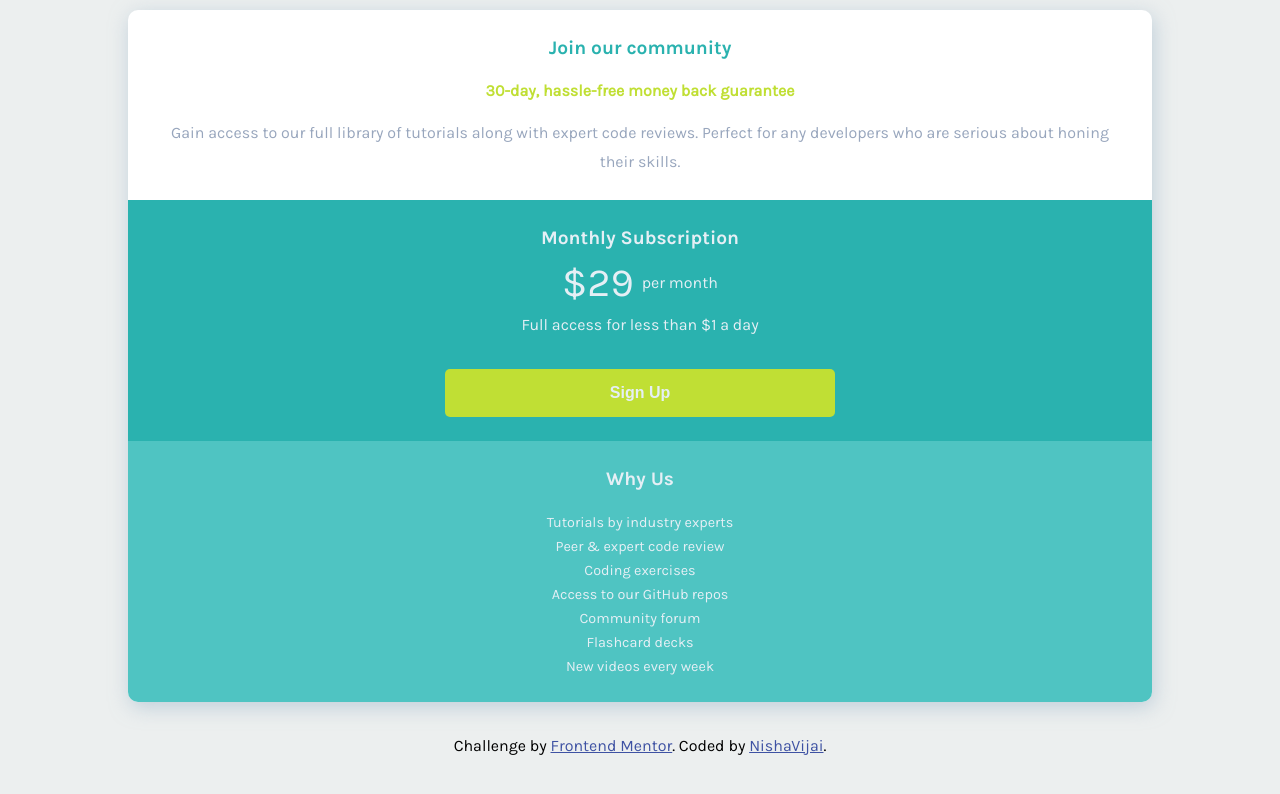
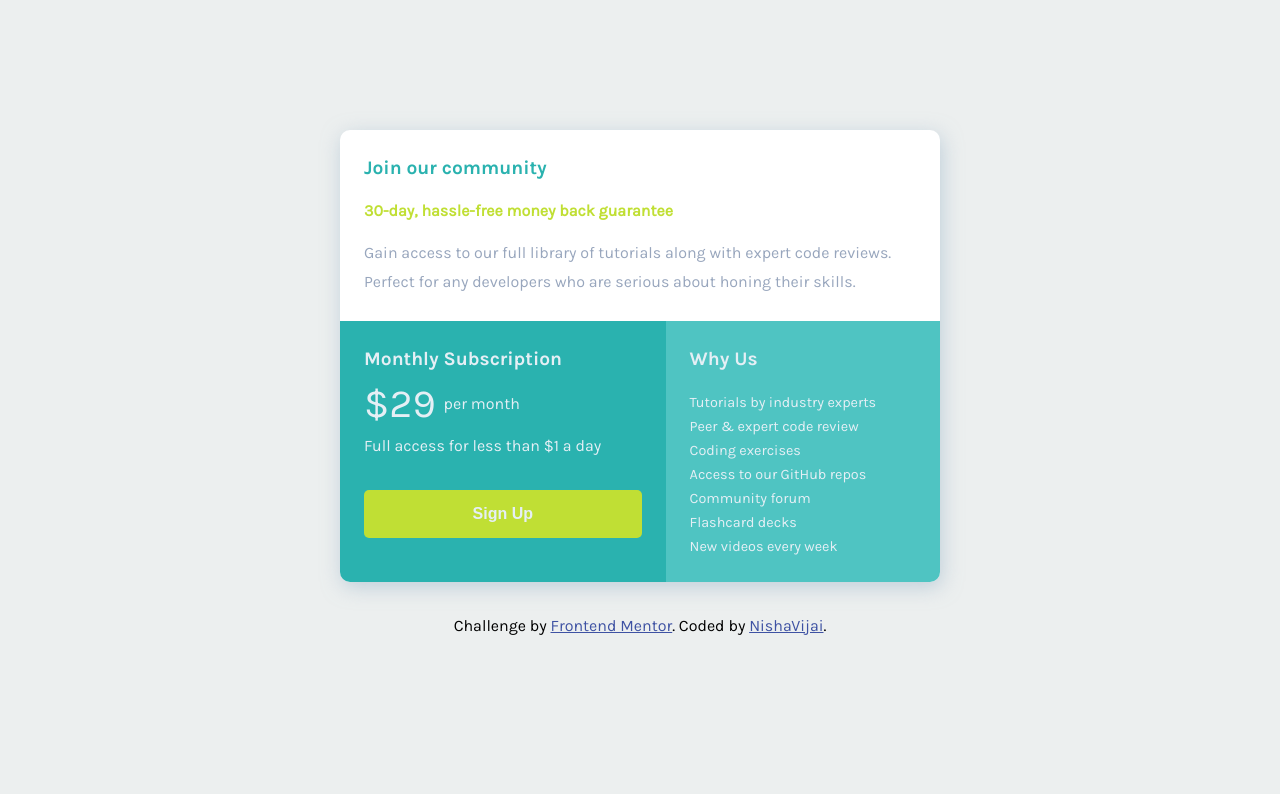
Before and after one commit to NishaVijai/single-price-grid-component, a plain HTML site: page index.html in a window 1280 px wide. Drawn offline with Linux system fonts and the light colour scheme.

Commit message:
Update style
Update desktop style media query

```diff
--- a/assets/styles/styles.css
+++ b/assets/styles/styles.css
@@ -138,32 +138,42 @@ button {
     max-width: 60vw;
 }
 
-/* footer style */
 footer {
     display: none;
-
 }
 
 /* media query for desktop */
 @media only screen and (min-width: 600px) {
     main {
-        max-width: 80vw;
+        display: grid;
+        grid-template-areas:
+        "first-section first-section"
+        "second-section third-section"
+        "second-section third-section";
+        max-width: 600px;
     }
 
-    main section {
-        text-align: center;
+    .first-section {
+        grid-area: first-section;
     }
-
-    button {
-        width: 40%;
+    .second-section {
+        grid-area: second-section;
+    }
+    .third-section {
+        grid-area: third-section;
     }
 
     .custom--width {
         max-width: 100%;
     }
 
-    .custom__flex-container {
-        justify-content: center;
+    .second-section {
+        border-bottom-left-radius: 10px;
+    }
+
+    .why-us__section-container {
+        border-bottom-left-radius: 0px;
+        border-bottom-right-radius: 10px;
     }
 
     footer {
--- a/index.html
+++ b/index.html
@@ -10,18 +10,18 @@
     </head>
     <body>
         <main class="white--bg-color">
-            <section>
+            <section class="first-section">
                 <h1 class="cyan--font-color">Join our community</h1>
                 <p class="bright-yellow--font-style custom--width">30-day, hassle-free money back guarantee</p>
                 <p class="grayish-blue--font-color custom--line-height">Gain access to our full library of tutorials along with expert code reviews. Perfect for any developers who are serious about honing their skills.</p>
             </section>
-            <section class="cyan--bg-color light-gray--font-color">
+            <section class="second-section cyan--bg-color light-gray--font-color">
                 <h2>Monthly Subscription</h2>
                 <p class="custom--font-size custom__flex-container">&dollar;29 <span class="custom--font-size-small">per month</span></p>
                 <p>Full access for less than &dollar;1 a day</p>
                 <button class="bright-yellow-container--style light-gray--font-color">Sign Up</button>
             </section>
-            <section class="light-cyan--bg-color light-gray--font-color why-us__section-container">
+            <section class="third-section light-cyan--bg-color light-gray--font-color why-us__section-container">
                 <h2>Why Us</h2>
                 <ul>
                     <li>
```
